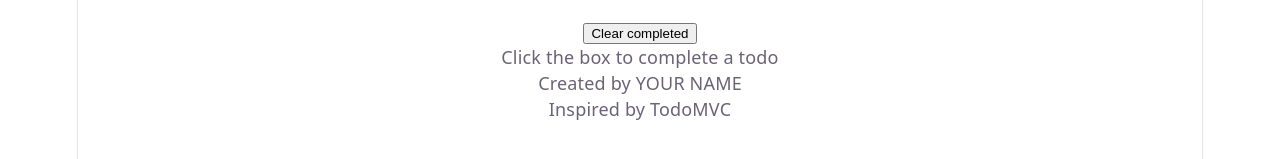
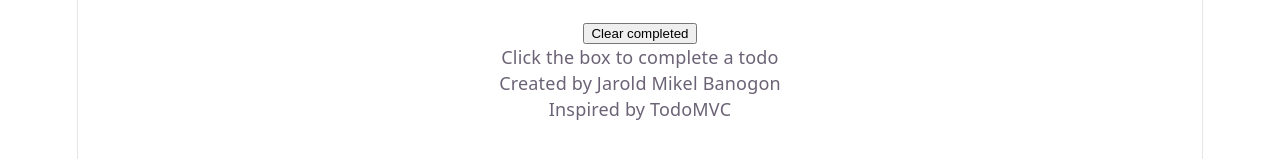
Before and after one commit to jaroldmikelbanogon/CSIT340-todomvc, a React (Vite) app: page / in a window 1280 px wide. Shown: the part 353-512 px from the top of the page. Built offline with nearby package versions, Linux system fonts and the light colour scheme.

Commit message:
chore: replaced name to Jarold Mikel Banogon

```diff
--- a/src/App.jsx
+++ b/src/App.jsx
@@ -5,7 +5,7 @@ function App() {
   return (
     <div className="min-h-screen bg-[#f5f5f5] py-8 font-light text-[#111]">
       <Todos />
-      <Info name="YOUR NAME" />
+      <Info name="Jarold Mikel Banogon" />
     </div>
   )
 }
```
